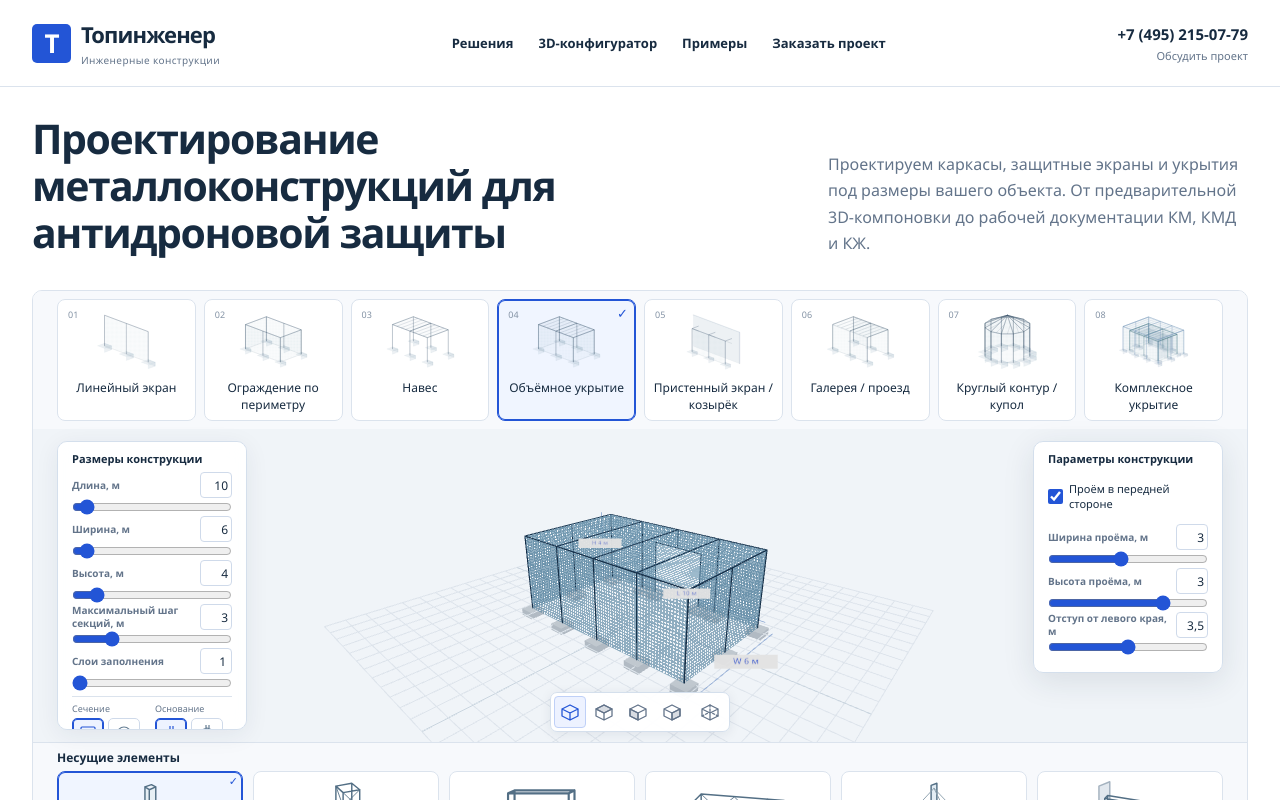
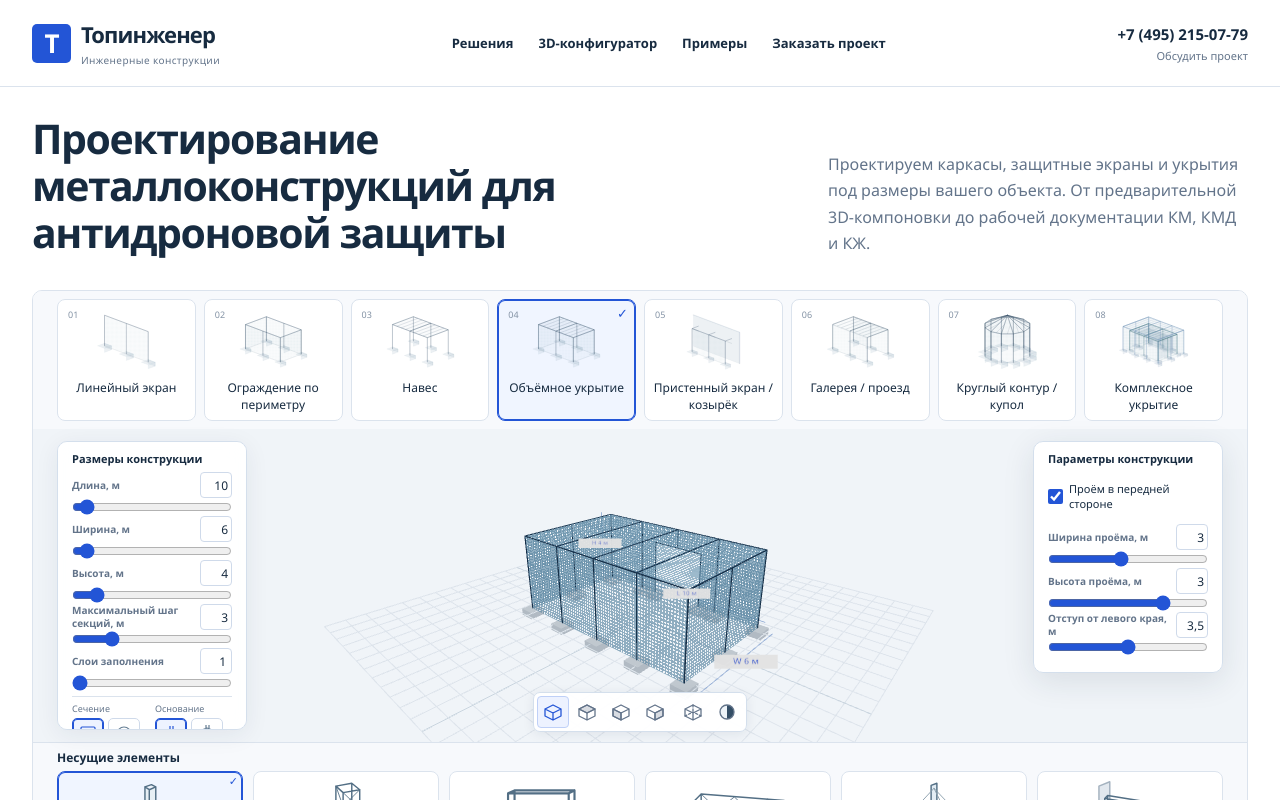
Before and after one commit to wildomen-crypto/antidrone-landing, a Next.js app: page / in a window 1280 px wide. Shown: the top 800 px of the page. Built offline with nearby package versions, Linux system fonts and the light colour scheme.

Commit message:
Add light structural frame and colour toggle without changing nets

```diff
--- a/components/calculator/Calculator.tsx
+++ b/components/calculator/Calculator.tsx
@@ -20,6 +20,7 @@ import StructurePicker from "./StructurePicker";
 import DimensionSlider from "./DimensionSlider";
 import CompactOptions from "./CompactOptions";
 import SceneViewControls from "./SceneViewControls";
+import { useIndustrialTheme } from "@/components/viewer/useIndustrialTheme";
 import { toggleStructure } from "@/lib/configuration/structure";
 import { roofRequired, selectRoof } from "@/lib/configuration/roof";
 import { hasWallOptions, wallFillingEnabled, selectWalls } from "@/lib/configuration/walls";
@@ -51,6 +52,9 @@ export default function Calculator({ variant = "standard" }: { variant?: "standa
   const [input, setInput] = useState<LayoutInput>(() => inputForShape(structuredClone(defaultInput), defaultInput.shapeId, compact));
   const [view, setView] = useState<CameraView>("perspective");
   const [onlyFrame, setOnlyFrame] = useState(false), [hiddenGroups, setHiddenGroups] = useState<string[]>([]);
+  const industrialTheme = useIndustrialTheme();
+  const [frameTone, setFrameTone] = useState<boolean | undefined>(undefined);
+  const lightFrame = frameTone ?? industrialTheme;
   const [three, setThree] = useState(false), [showAdvanced, setShowAdvanced] = useState(false);
   const [message, setMessage] = useState("");
   const [calculatedAt, setCalculatedAt] = useState("");
@@ -261,8 +265,8 @@ export default function Calculator({ variant = "standard" }: { variant?: "standa
     <div className="calculator-output">
       {!wide && <div className="viewer-toolbar"><span className="step-title"><span>02</span> Предварительная схема</span><span className="viewer-badge">{three ? "3D / 2D" : "Аксонометрия"}</span></div>}
       <div className="viewer-stage" data-settings={compact ? String(showSettingsPanel) : undefined}>
-        <div className="viewer" ref={viewer}>{result.graph ? three ? <Scene graph={result.graph} view={view} onlyFrame={onlyFrame} hiddenGroups={hiddenGroups} rightInset={rightInset} topInset={topInset} leftInset={leftInset} /> : <div className="scene-fallback" style={{ paddingRight: rightInset, paddingTop: topInset, paddingLeft: leftInset }}><ModelDiagram graph={result.graph} /></div> : <div className="viewer-error" role="alert">{result.error}</div>}
-          {compact && <SceneViewControls view={view} onView={setView} onlyFrame={onlyFrame} onFrame={setOnlyFrame} />}
+        <div className="viewer" ref={viewer}>{result.graph ? three ? <Scene graph={result.graph} view={view} onlyFrame={onlyFrame} hiddenGroups={hiddenGroups} rightInset={rightInset} topInset={topInset} leftInset={leftInset} lightFrame={lightFrame} /> : <div className="scene-fallback" style={{ paddingRight: rightInset, paddingTop: topInset, paddingLeft: leftInset }}><ModelDiagram graph={result.graph} lightFrame={lightFrame} /></div> : <div className="viewer-error" role="alert">{result.error}</div>}
+          {compact && <SceneViewControls view={view} onView={setView} onlyFrame={onlyFrame} onFrame={setOnlyFrame} lightFrame={lightFrame} onFrameTone={setFrameTone} />}
         </div>
         {wide && <div className="dimension-panel" ref={dimensionPanel} role="region" aria-label="Размеры конструкции"><strong>Размеры конструкции</strong>{dimensions}
           <CompactOptions input={input} onSection={v => update("sectionType", v)} onFoundation={v => update("foundation", v)} onSide={toggleSide} />
--- a/components/calculator/SceneViewControls.tsx
+++ b/components/calculator/SceneViewControls.tsx
@@ -13,9 +13,10 @@ function ViewIcon({ view, frame = false }: { view: CameraView; frame?: boolean }
   </svg>;
 }
 
-export default function SceneViewControls({ view, onView, onlyFrame, onFrame }: {
+export default function SceneViewControls({ view, onView, onlyFrame, onFrame, lightFrame, onFrameTone }: {
   view: CameraView; onView: (view: CameraView) => void;
   onlyFrame: boolean; onFrame: (value: boolean) => void;
+  lightFrame: boolean; onFrameTone: (light: boolean) => void;
 }) {
   return <div className="scene-view-controls" role="group" aria-label="Вид схемы">
     {views.map(([key, label]) => <button type="button" key={key} title={label}
@@ -24,5 +25,14 @@ export default function SceneViewControls({ view, onView, onlyFrame, onFrame }:
     </button>)}
     <button type="button" className="scene-frame-toggle" title="Только каркас" aria-label="Только каркас"
       aria-pressed={onlyFrame} onClick={() => onFrame(!onlyFrame)}><ViewIcon view="perspective" frame /></button>
+    <button type="button" className="scene-colour-toggle" aria-label="Светлый каркас"
+      title={lightFrame ? "Светлый каркас — переключить на тёмный" : "Тёмный каркас — переключить на светлый"}
+      aria-pressed={lightFrame} onClick={() => onFrameTone(!lightFrame)}>
+      <svg width="20" height="20" viewBox="0 0 20 20" aria-hidden="true">
+        <circle cx="10" cy="10" r="7" fill="#344e66" />
+        <path d="M10 3A7 7 0 0 0 10 17Z" fill="#edf3f8" />
+        <circle cx="10" cy="10" r="7" fill="none" stroke="currentColor" strokeWidth="1.3" />
+      </svg>
+    </button>
   </div>;
 }
--- a/components/viewer/ModelDiagram.tsx
+++ b/components/viewer/ModelDiagram.tsx
@@ -1,6 +1,6 @@
 import type { ModelGraph, Point } from "@/lib/geometry/generate";
 export type CameraView = "perspective" | "top" | "front" | "side";
-export function ModelDiagram({ graph, view = "perspective", onlyFrame = false, hiddenGroups = [], className = "", paddingRatio = .16 }: { graph: ModelGraph; view?: CameraView; onlyFrame?: boolean; hiddenGroups?: string[]; className?: string; paddingRatio?: number }) {
+export function ModelDiagram({ graph, view = "perspective", onlyFrame = false, hiddenGroups = [], className = "", paddingRatio = .16, lightFrame = false }: { graph: ModelGraph; view?: CameraView; onlyFrame?: boolean; hiddenGroups?: string[]; className?: string; paddingRatio?: number; lightFrame?: boolean }) {
   const project = (p: Point): [number, number] => view === "top" ? [p[0], p[2]] : view === "front" ? [p[0], -p[1]] : view === "side" ? [p[2], -p[1]] : [(p[0] - p[2]) * 0.8, (p[0] + p[2]) * 0.3 - p[1]];
   const boxes = graph.solids.filter(s => !hiddenGroups.includes(s.group)).map(s => ({ center: s.center, size: s.size, role: s.role }));
   if (graph.object) boxes.push({ center: [0, graph.object.height / 2, 0], size: [graph.object.length, graph.object.height, graph.object.width], role: "wall" });
@@ -30,7 +30,7 @@ export function ModelDiagram({ graph, view = "perspective", onlyFrame = false, h
     {!onlyFrame && graph.panels.filter(p=>!hiddenGroups.includes(p.group)).map(p=><polygon key={p.id} points={p.points.map(p=>project(p).join(",")).join(" ")} fill={"url(#"+prefix+p.materialId+")"} stroke={color(p.group)} strokeWidth={stroke/2} />)}
     {graph.members.filter(m=>!hiddenGroups.includes(m.group)&&(!onlyFrame||m.kind==="frame"||m.kind==="brace")).map(m=>{
       const a=project(m.a),b=project(m.b);
-      return <line key={m.id} x1={a[0]} y1={a[1]} x2={b[0]} y2={b[1]} stroke={color(m.group)} strokeWidth={m.kind==="frame"?stroke*1.8:stroke*.8} strokeOpacity={m.kind==="cable"?.55:.9} />;
+      return <line key={m.id} x1={a[0]} y1={a[1]} x2={b[0]} y2={b[1]} stroke={lightFrame && (m.kind==="frame"||m.kind==="brace") ? "#edf3f8" : color(m.group)} strokeWidth={m.kind==="frame"?stroke*1.8:stroke*.8} strokeOpacity={m.kind==="cable"?.55:.9} />;
     })}
   </svg>;
 }
--- a/components/viewer/Scene.tsx
+++ b/components/viewer/Scene.tsx
@@ -8,6 +8,7 @@ import { ModelDiagram } from "./ModelDiagram";
 import type { CameraView } from "./ModelDiagram";
 import type { ModelGraph, Member, Panel, Solid } from "@/lib/geometry/generate";
 import { Dimensions } from "./Dimensions";
+import { useIndustrialTheme } from "./useIndustrialTheme";
 
 class WebGLBoundary extends Component<{ children: ReactNode; fallback: ReactNode }, { failed: boolean }> {
   state = { failed: false };
@@ -15,8 +16,9 @@ class WebGLBoundary extends Component<{ children: ReactNode; fallback: ReactNode
   render() { return this.state.failed ? this.props.fallback : this.props.children; }
 }
 
-function Members({ members, scale, sectionType }: { members: Member[]; scale: number; sectionType: ModelGraph["sectionType"] }) {
+function Members({ members, scale, sectionType, dark }: { members: Member[]; scale: number; sectionType: ModelGraph["sectionType"]; dark: boolean }) {
   const ref = useRef<THREE.InstancedMesh>(null);
+  const { invalidate } = useThree();
   useLayoutEffect(() => {
     if (!ref.current) return;
     const dummy = new THREE.Object3D(), direction = new THREE.Vector3();
@@ -27,12 +29,14 @@ function Members({ members, scale, sectionType }: { members: Member[]; scale: nu
       dummy.quaternion.setFromUnitVectors(new THREE.Vector3(0, 1, 0), direction.copy(b).sub(a).normalize());
       dummy.scale.set(thickness, a.distanceTo(b), thickness); dummy.updateMatrix();
       ref.current!.setMatrixAt(index, dummy.matrix);
-      ref.current!.setColorAt(index, new THREE.Color(m.group === "contour1" ? "#39797e" : m.group === "contour2" ? "#628eb1" : m.group === "contour3" ? "#2355d6" : m.kind === "infill" ? "#6d8ea5" : "#344e66"));
+      // Keep infill and cable colours intact; only structural steel is light in the dark article.
+      ref.current!.setColorAt(index, new THREE.Color(dark && (m.kind === "frame" || m.kind === "brace") ? "#edf3f8" : m.group === "contour1" ? "#39797e" : m.group === "contour2" ? "#628eb1" : m.group === "contour3" ? "#2355d6" : m.kind === "infill" ? "#6d8ea5" : "#344e66"));
     });
     ref.current.instanceMatrix.needsUpdate = true;
     if (ref.current.instanceColor) ref.current.instanceColor.needsUpdate = true;
     ref.current.computeBoundingSphere();
-  }, [members, scale]);
+    invalidate();
+  }, [members, scale, dark, invalidate]);
   return <instancedMesh key={sectionType + members.length} ref={ref} args={[undefined, undefined, members.length]} frustumCulled={false}>{sectionType === "round" ? <cylinderGeometry args={[1, 1, 1, 8]} /> : <boxGeometry args={[1.65, 1, 1.65]} />}<meshStandardMaterial metalness={0.35} roughness={0.65} /></instancedMesh>;
 }
 function SolidInstances({ solids, material }: { solids: Solid[]; material: Solid["material"] }) {
@@ -120,17 +124,10 @@ function Camera({ graph, view, rightInset, topInset, leftInset }: { graph: Model
   return null;
 }
 
-export default function Scene({ graph, view, onlyFrame, hiddenGroups, showDimensions = true, rightInset = 0, topInset = 0, leftInset = 0 }: { graph: ModelGraph; view: CameraView; onlyFrame: boolean; hiddenGroups: string[]; showDimensions?: boolean; rightInset?: number; topInset?: number; leftInset?: number }) {
+export default function Scene({ graph, view, onlyFrame, hiddenGroups, showDimensions = true, rightInset = 0, topInset = 0, leftInset = 0, lightFrame }: { graph: ModelGraph; view: CameraView; onlyFrame: boolean; hiddenGroups: string[]; showDimensions?: boolean; rightInset?: number; topInset?: number; leftInset?: number; lightFrame?: boolean }) {
   const [supported, setSupported] = useState<boolean | null>(null);
-  const [industrialTheme, setIndustrialTheme] = useState(false);
-  // Only the opt-in Joomla article changes the scene palette. Geometry is shared.
-  useEffect(() => {
-    const update = () => setIndustrialTheme(document.body.dataset.designTheme === "industrial");
-    update();
-    const observer = new MutationObserver(update);
-    observer.observe(document.body, { attributes: true, attributeFilter: ["data-design-theme"] });
-    return () => observer.disconnect();
-  }, []);
+  const industrialTheme = useIndustrialTheme();
+  const frameIsLight = lightFrame ?? industrialTheme;
   useEffect(() => {
     const canvas = document.createElement("canvas");
     try { const context = canvas.getContext("webgl2"); setSupported(!!context); context?.getExtension("WEBGL_lose_context")?.loseContext(); } catch { setSupported(false); }
@@ -138,12 +135,12 @@ export default function Scene({ graph, view, onlyFrame, hiddenGroups, showDimens
   const members = useMemo(() => graph.members.filter(m => !hiddenGroups.includes(m.group) && (!onlyFrame || ["frame", "brace"].includes(m.kind))), [graph.members, hiddenGroups, onlyFrame]);
   const panels = useMemo(() => graph.panels.filter(p => !hiddenGroups.includes(p.group)), [graph.panels, hiddenGroups]);
   const solids = useMemo(() => graph.solids.filter(s => !hiddenGroups.includes(s.group)), [graph.solids, hiddenGroups]);
-  const fallback = <div className="scene-fallback" style={{ paddingRight: rightInset, paddingTop: topInset, paddingLeft: leftInset }}><ModelDiagram graph={graph} view={view} onlyFrame={onlyFrame} hiddenGroups={hiddenGroups} /></div>;
+  const fallback = <div className="scene-fallback" style={{ paddingRight: rightInset, paddingTop: topInset, paddingLeft: leftInset }}><ModelDiagram graph={graph} view={view} onlyFrame={onlyFrame} hiddenGroups={hiddenGroups} lightFrame={frameIsLight} /></div>;
   if (!supported) return fallback;
   const extent = Math.max(graph.bounds.length, graph.bounds.width, graph.bounds.height, 3);
   return <WebGLBoundary fallback={fallback}><Canvas frameloop="demand" dpr={[1, 1.5]} camera={{ fov: 40, position: [20, 14, 20] }} fallback={fallback} gl={{ antialias: true }}>
     {!industrialTheme && <color attach="background" args={["#f0f4f8"]} />}<ambientLight intensity={1.8} /><directionalLight position={[20, 35, 20]} intensity={2.3} />
-    <ContextGuard onLost={() => setSupported(false)} /><Camera graph={graph} view={view} rightInset={rightInset} topInset={topInset} leftInset={leftInset} /><Members members={members} scale={Math.min(0.055, Math.max(0.025, extent / 450))} sectionType={graph.sectionType} />
+    <ContextGuard onLost={() => setSupported(false)} /><Camera graph={graph} view={view} rightInset={rightInset} topInset={topInset} leftInset={leftInset} /><Members members={members} scale={Math.min(0.055, Math.max(0.025, extent / 450))} sectionType={graph.sectionType} dark={frameIsLight} />
     {!onlyFrame && <Surfaces panels={panels} />}
     {graph.object && <mesh position={[0, graph.object.height / 2, 0]}><boxGeometry args={[graph.object.length, graph.object.height, graph.object.width]} /><meshStandardMaterial color="#bdc8d1" transparent opacity={0.25} /></mesh>}
     {graph.wall && <mesh position={[0, graph.wall.height / 2, -0.15]}><boxGeometry args={[graph.wall.length, graph.wall.height, 0.12]} /><meshStandardMaterial color="#c8d0d8" transparent opacity={0.45} /></mesh>}
--- /dev/null
+++ b/components/viewer/useIndustrialTheme.ts
@@ -0,0 +1,14 @@
+"use client";
+import { useEffect, useState } from "react";
+
+export function useIndustrialTheme() {
+  const [industrial, setIndustrial] = useState(false);
+  useEffect(() => {
+    const update = () => setIndustrial(document.body.dataset.designTheme === "industrial");
+    update();
+    const observer = new MutationObserver(update);
+    observer.observe(document.body, { attributes: true, attributeFilter: ["data-design-theme"] });
+    return () => observer.disconnect();
+  }, []);
+  return industrial;
+}
--- a/joomla/design-variants/industrial-article.html
+++ b/joomla/design-variants/industrial-article.html
@@ -3,7 +3,7 @@
 <link rel="stylesheet" href="/media/antidrone-layouts/industrial-20261006/theme-host.css?v=flush-edges-20261006">
 <div class="antidrone-variant-shell" data-design-variant="workspace" data-design-theme="industrial">
   <div class="antidrone-variant-center antidrone-design-module">
-    <iframe title="Проектирование антидроновой защиты — 3D-конструктор и заявка" src="/media/mod_antidrone_design/app/joomla/?v=industrial-20261006" height="1500" data-antidrone-frame data-module-id="419" data-endpoint="/upload.php" data-transport="site-form" data-requests="1"></iframe>
+    <iframe title="Проектирование антидроновой защиты — 3D-конструктор и заявка" src="/media/mod_antidrone_design/app/joomla/?v=frame-contrast-20261006" height="1500" data-antidrone-frame data-module-id="419" data-endpoint="/upload.php" data-transport="site-form" data-requests="1"></iframe>
     <noscript>Для конструктора включите JavaScript. Для обсуждения проекта: +7 (495) 215-07-79, kmd@topengineer.ru.</noscript>
   </div>
 </div>
--- a/joomla/design-variants/main-article.html
+++ b/joomla/design-variants/main-article.html
@@ -3,7 +3,7 @@
 <link rel="stylesheet" href="/media/antidrone-layouts/industrial-20261006/theme-host.css?v=flush-edges-20261006">
 <div class="antidrone-variant-shell" data-design-variant="workspace" data-design-theme="industrial">
   <div class="antidrone-variant-center antidrone-design-module">
-    <iframe title="Проектирование антидроновой защиты — 3D-конструктор и заявка" src="/media/mod_antidrone_design/app/joomla/?v=industrial-20261006" height="1500" data-antidrone-frame data-module-id="419" data-endpoint="/upload.php" data-transport="site-form" data-requests="1"></iframe>
+    <iframe title="Проектирование антидроновой защиты — 3D-конструктор и заявка" src="/media/mod_antidrone_design/app/joomla/?v=frame-contrast-20261006" height="1500" data-antidrone-frame data-module-id="419" data-endpoint="/upload.php" data-transport="site-form" data-requests="1"></iframe>
     <noscript>Для конструктора включите JavaScript. Для обсуждения проекта: +7 (495) 215-07-79, kmd@topengineer.ru.</noscript>
   </div>
 </div>
```
Also changed, not shown: 3 other files (tests, documents, lock files or other folders).
